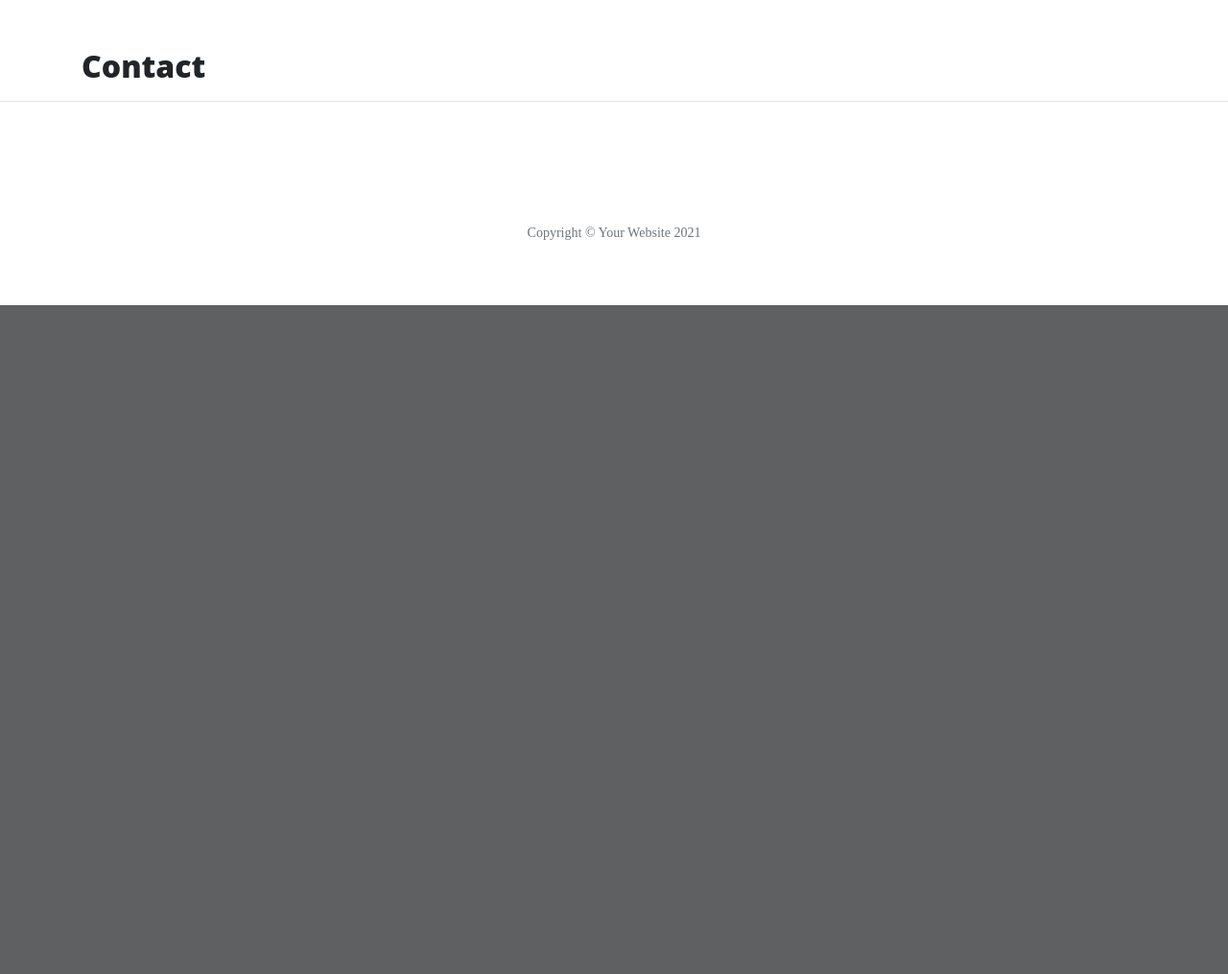
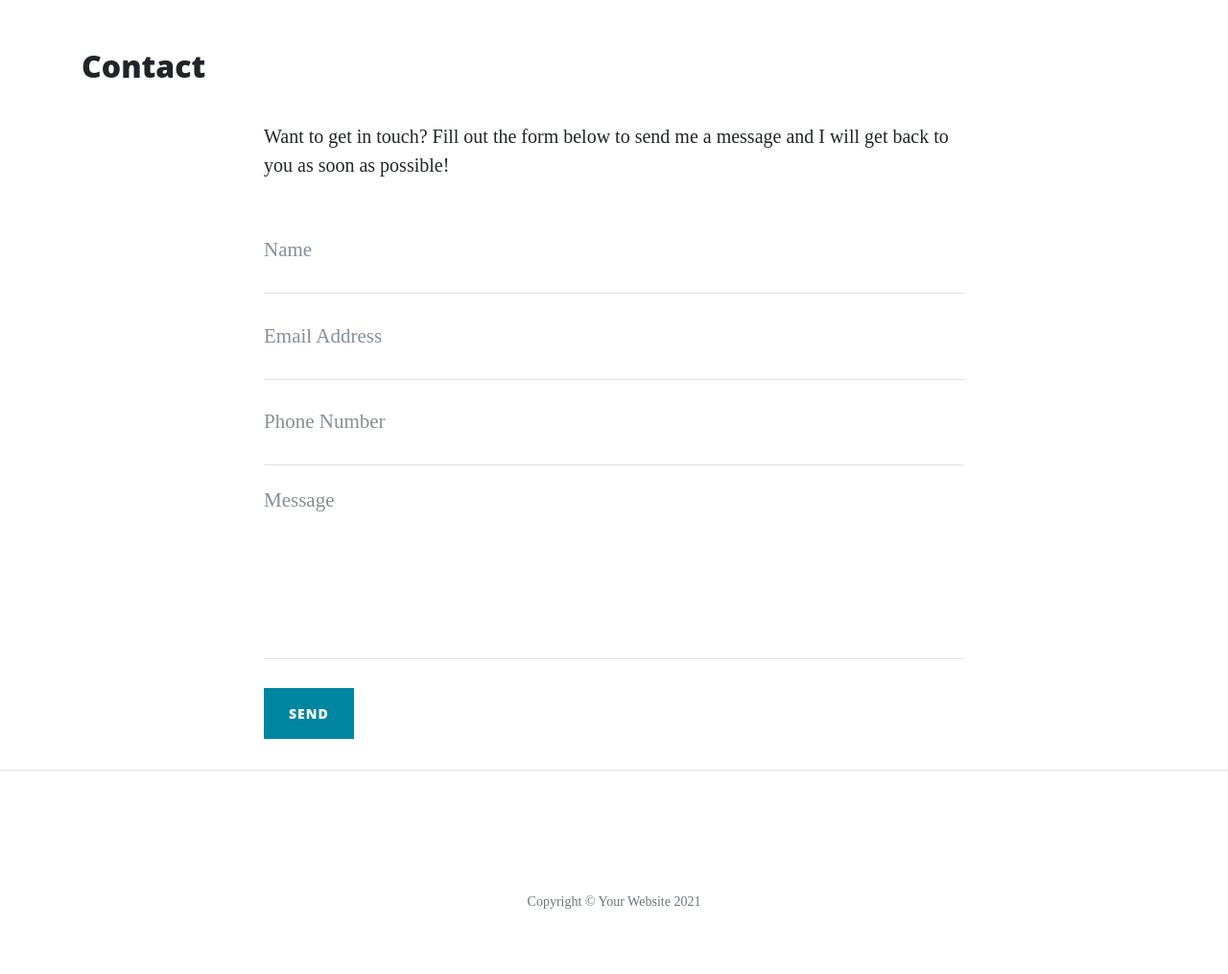
Before and after one commit to roomacarthur/flask-thorin, a Flask app: page /contact in a window 1280 px wide. Shown: the part 628-1643 px from the top of the page at 96% size. Before the commit the page ends 946 px from the top, so only its background shows below. Run offline with Flask 2, Linux system fonts and the light colour scheme; some libraries are stand-ins or nearby versions.

Commit message:
added contact form

```diff
--- a/run.py
+++ b/run.py
@@ -19,6 +19,17 @@ def about():
     return render_template("about.html", page_title="About", company=data)
 
 
+@app.route("/about/<member_name>")
+def about_member(member_name):
+    member = {}
+    with open("data/company.json", "r") as json_data:
+        data = json.load(json_data)
+        for obj in data:
+            if obj["url"] == member_name:
+                member = obj
+    return render_template("member.html", member=member)
+
+
 @app.route("/contact")
 def contact():
     return render_template("contact.html", page_title="Contact")
--- a/templates/contact.html
+++ b/templates/contact.html
@@ -1,3 +1,82 @@
 {% extends "base.html" %} {% block content %}
 <h2>{{ page_title }}</h2>
+
+<div class="row">
+  <div class="col-lg-8 col-md-10 mx-auto">
+    <p>
+      Want to get in touch? Fill out the form below to send me a message and I
+      will get back to you as soon as possible!
+    </p>
+    <form method="POST" name="sentMessage" id="contactForm" novalidate>
+      <div class="control-group">
+        <div class="form-group floating-label-form-group controls">
+          <label>Name</label>
+          <input
+            type="text"
+            class="form-control"
+            placeholder="Name"
+            id="name"
+            name="name"
+            required
+            data-validation-required-message="Please enter your name."
+          />
+          <p class="help-block text-danger"></p>
+        </div>
+      </div>
+      <div class="control-group">
+        <div class="form-group floating-label-form-group controls">
+          <label>Email Address</label>
+          <input
+            type="email"
+            class="form-control"
+            placeholder="Email Address"
+            id="email"
+            name="email"
+            required
+            data-validation-required-message="Please enter your email address."
+          />
+          <p class="help-block text-danger"></p>
+        </div>
+      </div>
+      <div class="control-group">
+        <div class="form-group col-xs-12 floating-label-form-group controls">
+          <label>Phone Number</label>
+          <input
+            type="tel"
+            class="form-control"
+            placeholder="Phone Number"
+            id="phone"
+            name="phone"
+            required
+            data-validation-required-message="Please enter your phone number."
+          />
+          <p class="help-block text-danger"></p>
+        </div>
+      </div>
+      <div class="control-group">
+        <div class="form-group floating-label-form-group controls">
+          <label>Message</label>
+          <textarea
+            rows="5"
+            class="form-control"
+            placeholder="Message"
+            id="message"
+            name="message"
+            required
+            data-validation-required-message="Please enter a message."
+          ></textarea>
+          <p class="help-block text-danger"></p>
+        </div>
+      </div>
+      <br />
+      <div id="success"></div>
+      <div class="form-group">
+        <button type="submit" class="btn btn-primary" id="sendMessageButton">
+          Send
+        </button>
+      </div>
+    </form>
+  </div>
+</div>
+
 {% endblock %}
```
Also changed, not shown: data/company.json (+27 -14 lines), templates/about.html (+7 -3 lines), templates/member.html (added, +17 -0 lines).
